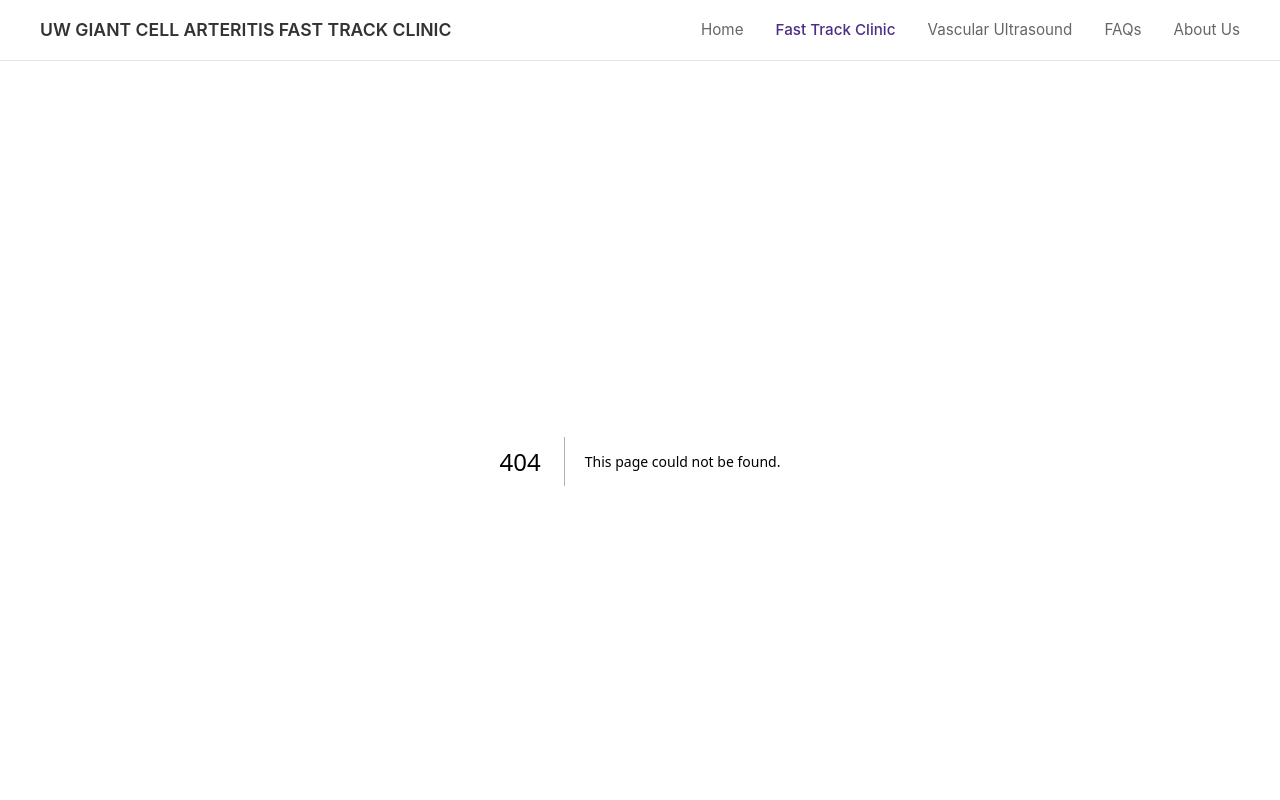
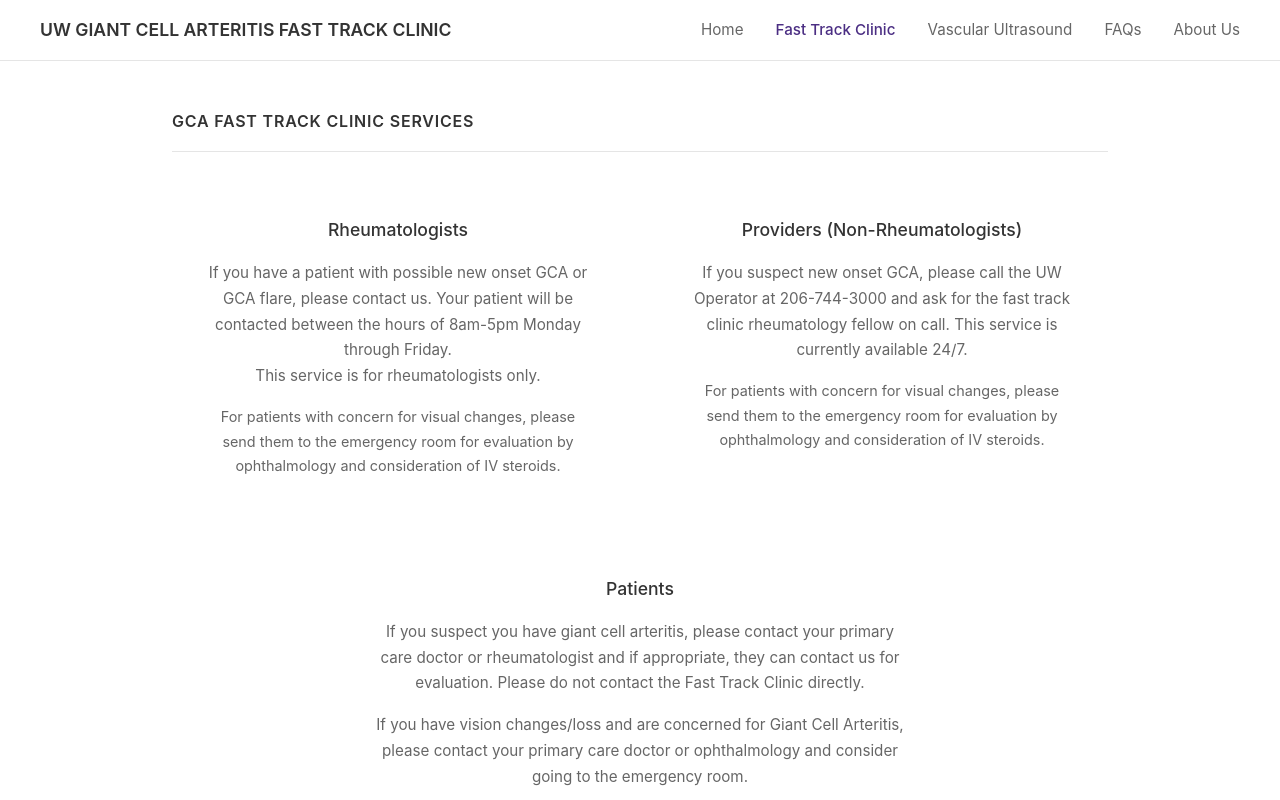
Before and after one commit to rheumify/gca-fast-website, a Next.js app: page /fast-track-clinic in a window 1280 px wide. Before the commit this address had no page. Shown: the top 800 px of the page. Built offline with nearby package versions, Linux system fonts and the light colour scheme.

Commit message:
Add Fast Track Clinic page component

```diff
--- /dev/null
+++ b/app/fast-track-clinic/page.js
@@ -0,0 +1,48 @@
+export default function FastTrackClinic() {
+    return (
+          <main className="main">
+            <h1 className="page-title">GCA Fast Track Clinic Services</h1>
+
+      <div className="card-grid">
+              <div className="card">
+                <h2 className="card-title">Rheumatologists</h2>
+            <p>
+                  If you have a patient with possible new onset GCA or GCA flare, please contact us.
+                  Your patient will be contacted between the hours of 8am-5pm Monday through Friday.
+      </p>
+            <p className="card-note">
+                  This service is for rheumatologists only.
+      </p>
+            <p style={{ marginTop: '1rem', fontSize: '0.9rem' }}>
+            For patients with concern for visual changes, please send them to the emergency room for evaluation by
+            ophthalmology and consideration of IV steroids.
+              </p>
+              </div>
+
+        <div className="card">
+                        <h2 className="card-title">Providers (Non-Rheumatologists)</h2>
+          <p>
+                          If you suspect new onset GCA, please call the UW Operator at 206-744-3000 and ask for the fast track clinic
+            rheumatology fellow on call. This service is currently available 24/7.
+              </p>
+          <p style={{ marginTop: '1rem', fontSize: '0.9rem' }}>
+            For patients with concern for visual changes, please send them to the emergency room for evaluation by
+            ophthalmology and consideration of IV steroids.
+              </p>
+              </div>
+              </div>
+
+      <div className="card" style={{ maxWidth: '600px', margin: '2rem auto' }}>
+        <h2 className="card-title">Patients</h2>
+        <p>
+                        If you suspect you have giant cell arteritis, please contact your primary care doctor or rheumatologist and if
+          appropriate, they can contact us for evaluation. Please do not contact the Fast Track Clinic directly.
+            </p>
+        <p style={{ marginTop: '1rem' }}>
+          If you have vision changes/loss and are concerned for Giant Cell Arteritis, please contact your primary care
+          doctor or ophthalmology and consider going to the emergency room.
+            </p>
+            </div>
+            </main>
+  );
+}
```
